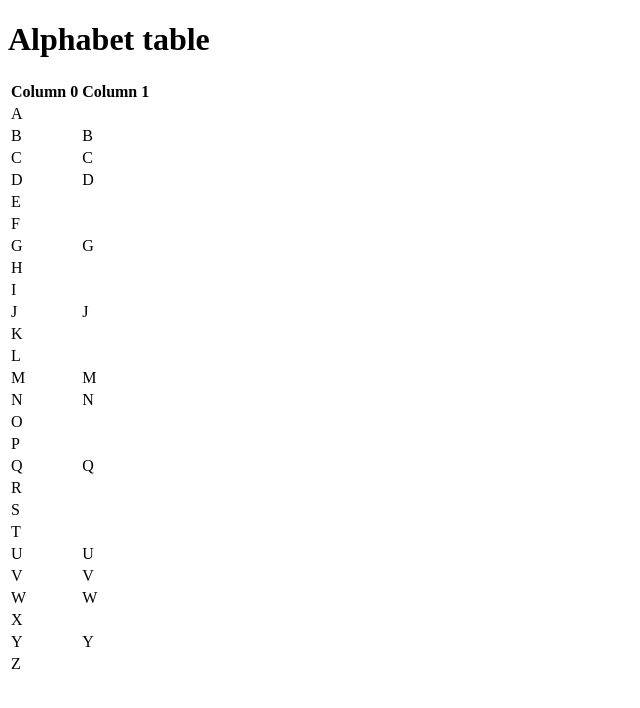
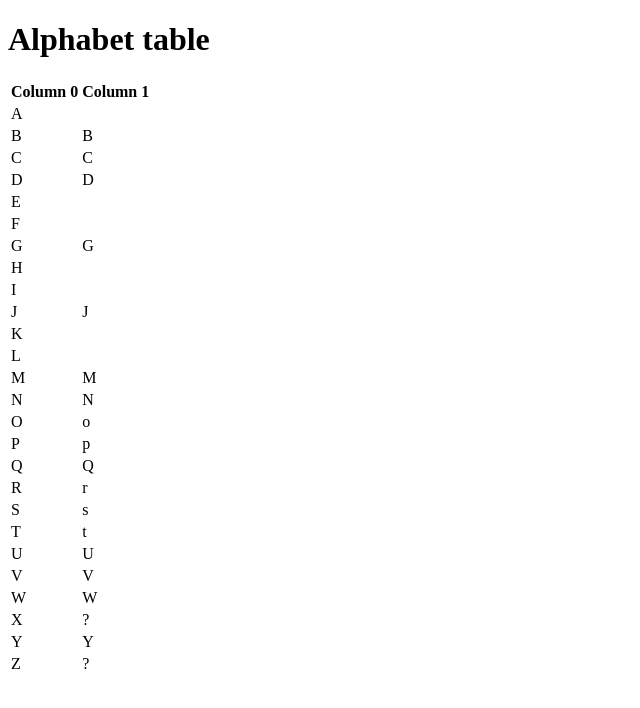
Before and after one commit to comp426-2023-spring/a01-awtack, a website: page public/index.html in a window 1280 px wide. Shown: the whole page, without its empty margins (0-640 px from the left). Drawn offline with Linux system fonts and the light colour scheme.

Commit message:
Update index.html

```diff
--- a/public/index.html
+++ b/public/index.html
@@ -54,27 +54,26 @@
 					<tr>
                                                 <td>M</td><td>M</td>
                                         </tr>
-
 					<tr>
                                                 <td>N</td><td>N</td>
                                         </tr>
 					<tr>
-                                                <td>O</td><td></td>
+                                                <td>O</td><td>o</td>
                                         </tr>
 					<tr>
-                                                <td>P</td><td></td>
+                                                <td>P</td><td>p</td>
                                         </tr>
 					<tr>
                                                 <td>Q</td><td>Q</td>
                                         </tr>
 					<tr>
-                                                <td>R</td><td></td>
+                                                <td>R</td><td>r</td>
                                         </tr>
 					<tr>
-                                                <td>S</td><td></td>
+                                                <td>S</td><td>s</td>
                                         </tr>
 					<tr>
-                                                <td>T</td><td></td>
+                                                <td>T</td><td>t</td>
                                         </tr>
 					<tr>
                                                 <td>U</td><td>U</td>
@@ -86,15 +85,14 @@
                                                 <td>W</td><td>W</td>
                                         </tr>
 					<tr>
-                                                <td>X</td><td></td>
+                                                <td>X</td><td>?</td>
                                         </tr>
 					<tr>
                                                 <td>Y</td><td>Y</td>
                                         </tr>
 					<tr>
-                                                <td>Z</td><td></td>
+                                                <td>Z</td><td>?</td>
                                         </tr>
-
 				</tbody>
 			</table>
         	</div>
```
